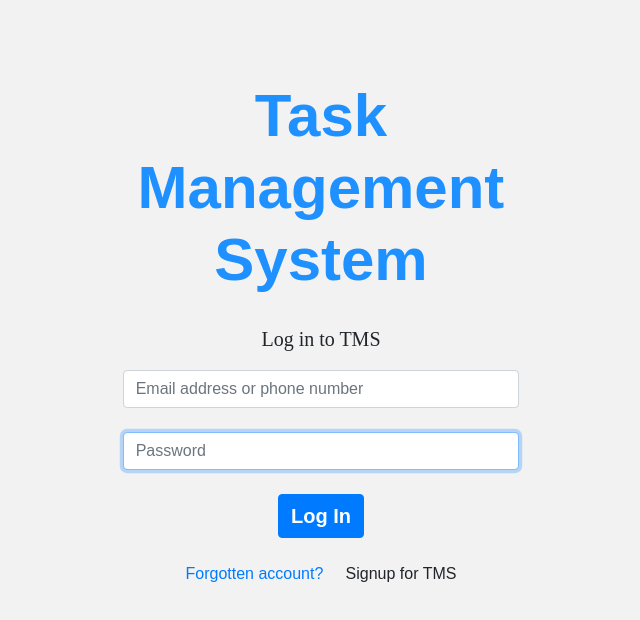
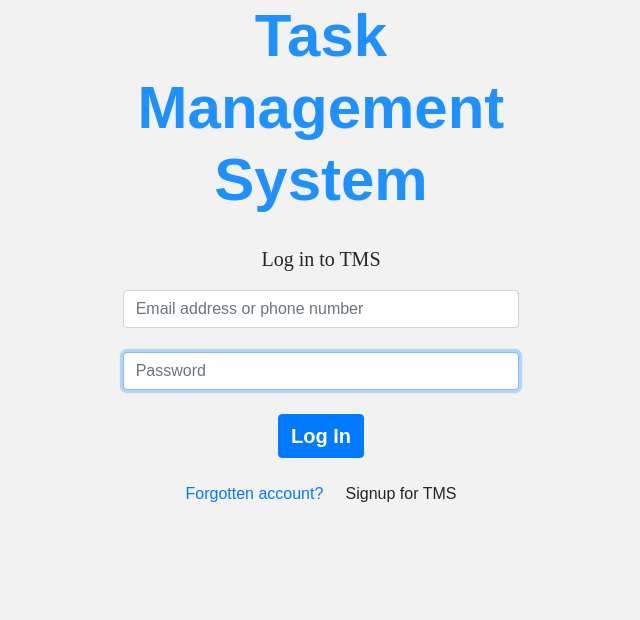
Before and after one commit to vistaran/javascript-practices, a React (Create React App) app in the folder todo/frontend/: page / in a window 1280 px wide. Shown: the top 620 px of the page, without its empty margins (319-959 px from the left). Built offline with nearby package versions, Linux system fonts and the light colour scheme.

Commit message:
Update style.css

```diff
--- a/todo/frontend/src/Component/style.css
+++ b/todo/frontend/src/Component/style.css
@@ -11,7 +11,7 @@ body,div,input {
   .container-fluid {
     background-color: #f2f2f2;
     text-align: center;
-    padding-top: 80px;
+    /* padding-top: 80px; */
     height: 1000px;
     width: 100%;
   }
```
